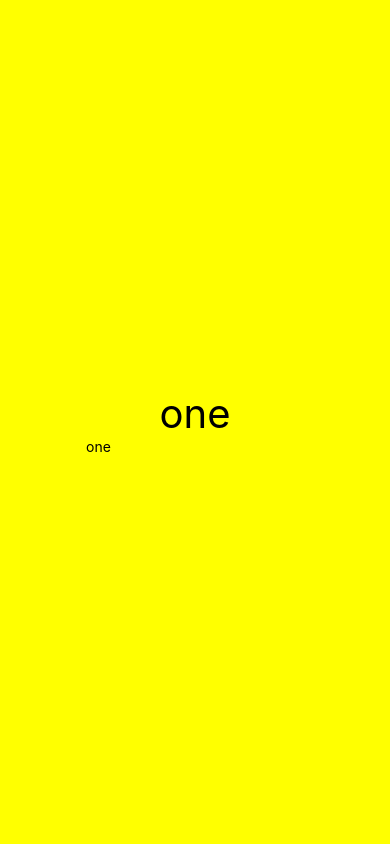
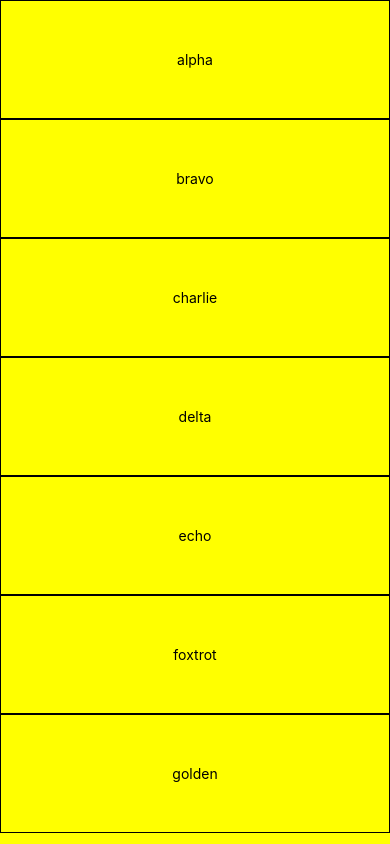
Before and after one commit to sbentley2019/practice-react-native, a React Native app in the folder ReactNativeProject/: screen / in a window 390 px wide. Built offline with nearby package versions, Linux system fonts and the light colour scheme.

Commit message:
Practice ScrollView and FlatList

```diff
--- a/ReactNativeProject/App.js
+++ b/ReactNativeProject/App.js
@@ -1,38 +1,31 @@
 import React, { useState } from "react";
-import { StyleSheet, Text, View, TextInput } from "react-native";
-import Message from "./components/Message";
+import { StyleSheet, Text, View, ScrollView, FlatList } from "react-native";
 
 export default function App() {
-  const [state, setState] = useState("one");
+  const [state, setState] = useState([
+    { name: "alpha", key: 1 },
+    { name: "bravo", key: 2 },
+    { name: "charlie", key: 3 },
+    { name: "delta", key: 4 },
+    { name: "echo", key: 5 },
+    { name: "foxtrot", key: 6 },
+    { name: "golden", key: 7 }
+  ]);
 
   return (
     <View style={styles.container}>
-      <Text style={styles.yellow}>{state}</Text>
-      {/* <Message
-        style={{ width: 50, height: 50, backgroundColor: "powderblue" }}
-        press={() => {
-          setState("one");
-        }}
-        name={"one"}
-      />
-      <Message
-        style={{ width: 100, height: 100, backgroundColor: "skyblue" }}
-        press={() => {
-          setState("two");
-        }}
-        name={"two"}
-      />
-      <Message
-        style={{ width: 150, height: 150, backgroundColor: "steelblue" }}
-        press={() => {
-          setState("three");
-        }}
-        name={"three"}
-      /> */}
-      <TextInput
-        placeholder="Input Text!!"
-        onChangeText={text => setState(text)}
-        value={state}
+      {/* <ScrollView>
+        {state.map(item => (
+          <View key={item.key}>
+            <Text style={styles.itemContainer}>{item.name}</Text>
+          </View>
+        ))}
+      </ScrollView> */}
+      <FlatList
+        data={state}
+        renderItem={({ item }) => (
+          <Text style={styles.itemContainer}>{item.name}</Text>
+        )}
       />
     </View>
   );
@@ -42,10 +35,16 @@ const styles = StyleSheet.create({
   container: {
     flex: 1,
     backgroundColor: "yellow",
-    alignItems: "center",
+
     justifyContent: "center"
   },
   yellow: {
     fontSize: 40
+  },
+  itemContainer: {
+    paddingVertical: 50,
+    textAlign: "center",
+    borderWidth: 1,
+    borderColor: "black"
   }
 });
```
